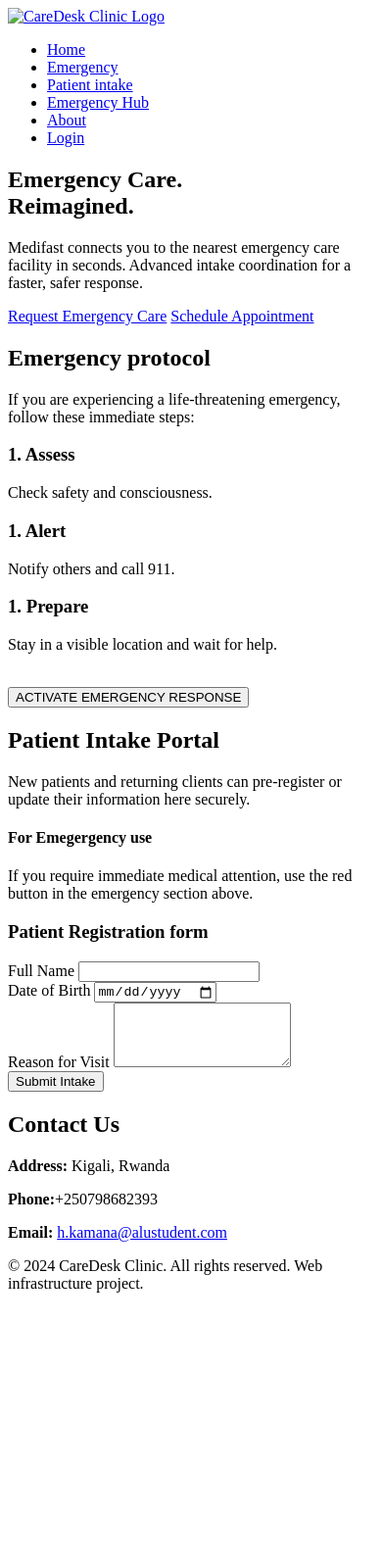
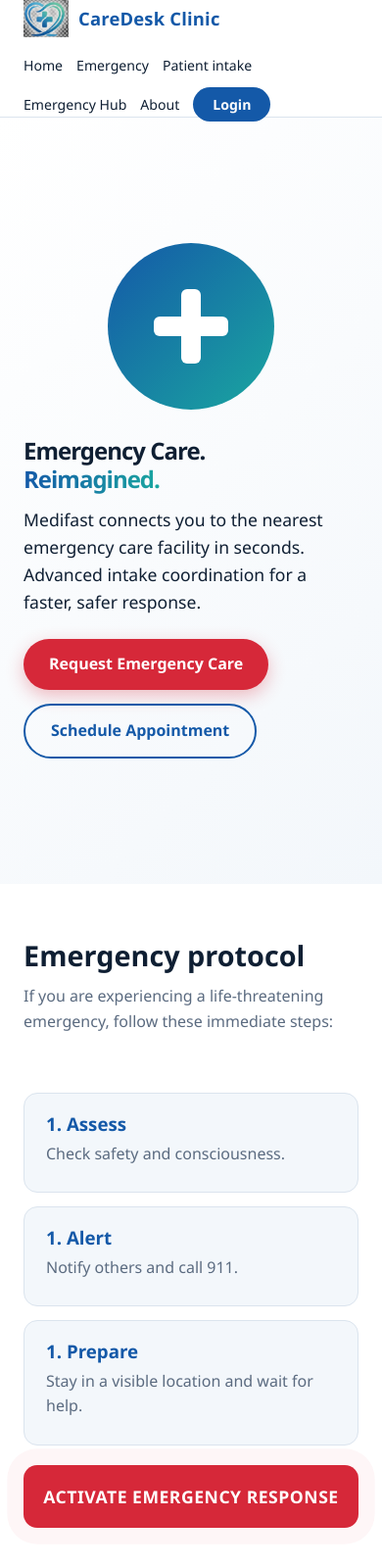
Before and after one commit to honore-lab/caredesk-clinic, a plain HTML site: page index.html in a window 390 px wide. Shown: the top 1600 px of the page at 98% size. Before the commit the page ends 1335 px from the top, so only its background shows below. Drawn offline with nearby package versions, Linux system fonts and the light colour scheme.

Commit message:
Add styles and fix Emergency Hub

```diff
--- a/index.html
+++ b/index.html
@@ -11,7 +11,7 @@
      <nav>
         <div class="container">
             <a href="#home" class="logo">
-                <img src="#" alt="CareDesk Clinic Logo">
+                <img src="caredesklogo.jpeg" alt="CareDesk Clinic Logo">
             </a>
         <ul>
             <li><a href="#home">Home</a></li>
--- a/styles.css
+++ b/styles.css
@@ -0,0 +1,290 @@
+:root{
+    --blue: #1459a8;
+    --blue-dark: #0e3f78;
+    --teal: #1aa6a0;
+    --red: #d62839;
+    --red-dark: #b01d2c;
+    --green: #1f9d63;
+    --bg: #f3f7fb;
+    --surface: #ffffff;
+    --ink: #0f1f33;
+    --muted: #5b6b80;
+    --line: #dbe4ee;
+    --shadow: 0 8px 24px rgba(15, 31, 51, 0.08);
+    --radius: 14px;
+
+}
+
+body.dark {
+    --bg: #0d1626;
+    --surface: #152238;
+    --ink: #e8eef7;
+    --muted: #9fb0cb;
+    --line: #27385266;
+    --blue: #4a9be8;
+    --blue-dark: #7bb6f0;
+    --shadow: 0 8px 24px rgba(0, 0, 0.35);
+}
+
+* { box-sizing: border-box;}
+
+html { scroll-behavior: smooth; scroll-padding-top: 84px;}
+
+body {
+    margin: 0;
+    font-family: "segoe UI", system-ui, -apple-system, Roboto, Arial, sans-serif;
+    line-height: 1.6;
+    color: var(--ink);
+    background: var(--bg);
+}
+
+h1,h2,h3,h4 {line-height: 1.2; margin: 0 0 12px;}
+p { margin: 0 0 12px; }
+a { color: var(--blue); }
+img { max-width: 100%; }
+
+.container {
+    width: 100%; max-width: 1100px;
+    margin-inline: auto; padding-inline: 24px;
+}
+.logo { display: inline-flex; align-items: center; gap: 10px; text-decoration: none; }
+.logo img {
+    width: 239px; height: 131px; max-width: none; flex: none;
+    clip-path: inset(31px 95px 62px 98px);
+    margin: -31px -95px -62px -98px;
+}
+
+.logo::after {
+    content: "CareDesk Clinic";
+    font-weight: 800; font-size: 1.15rem; color: var(--blue); letter-spacing: 0.2px;
+}
+
+nav {
+    position: sticky; top: 0; z-index: 50;
+    background: var(--surface);
+    border-bottom: 1px solid var(--line);
+}
+
+nav > .container {
+    display: flex; align-items: center; justify-content: space-between;
+    min-height: 68px; gap: 16px; flex-wrap: wrap;
+
+}
+nav ul { display: flex; align-items: center; gap: 22px; list-style: none; margin: 0; padding: 0; flex-wrap: wrap;}
+nav ul a{ text-decoration: none; color: var(--ink); font-weight: 500; font-size: 0.95rem;}
+nav ul a:hover { color: var(--blue);}
+
+.btn-login, nav ul a.btn-login {
+    background: var(--blue); color: #fff !important;
+    padding: 8px 20px; border-radius: 999px; font-weight: 600;
+}
+.btn-login:hover { background: var(--blue-dark);}
+
+.dashboard-nav {
+    display: flex; align-items: center; justify-content: space-between;
+    padding: 0 24px; min-height: 68px; gap: 16px; flex-wrap: wrap;
+}
+.dashboard-nav > .container { flex: 1;}
+.logout-btn { color: var(--red) !important; font-weight: 600 !important;}
+.nav-links { display: flex; align-items: center; gap: 10px; flex-wrap: wrap;}
+.nav-btn, #themeToggleBtn {
+    font: inherit; font-size: 0.9rem; font-weight: 600; cursor: pointer;
+    padding: 8px 16px; border-radius: 999px;
+    border: 1px solid var(--line); background: transparent; color: var(--ink);
+
+}
+.nav-btn:hover, #themeToggleBtn:hover { border-color: var(--blue); color: var(--blue);}
+#logoutBtn { color: var(--red);}
+
+#home { background: linear-gradient(135deg, var(--surface) 0%, var(--bg) 100%);}
+.container-hero {
+      width: 100%; max-width: 1100px; margin-inline: auto; padding-inline: 24px;
+  display: grid; grid-template-columns: minmax(0, 1.15fr) minmax(0, 0.85fr); gap: 40px;
+  align-items: center; padding-block: 72px;
+}
+.hero-content h1 { font-size: clamp(2.3rem, 5w, 3.7rem); font-weight: 800; letter-spacing: -1px;}
+.highlight {
+    background: linear-gradient(90deg, var(--blue), var(--teal));
+    -webkit-background-clip: text; background-clip: text; color: transparent;
+}
+.hero-content p { font-size: 1.1rem; columns: var(--muted); max-width: 520px;}
+.hero-btns { display: flex; gap: 14px; flex-wrap: wrap; margin-top: 24px; }
+.btn-main, .btn-sub {
+    display: inline-block; padding: 13px 26px; border-radius: 999px;
+    font-weight: 700; text-decoration: none; transition: 0.15s; background: 0.15s;
+}
+.btn-main { background: var(--red); color: #fff; box-shadow: 0 6px 18px rgba(214, 40, 57, 0.3);}
+.btn-main:hover { background: var(--red-dark); transform: translateY(-2px);}
+.btn-sub { border: 2px solid var(--blue); color: var(--blue);}
+.btn-sub:hover { background: var(--blue); color: #fff; transform: translateY(-2px); }
+
+.hero-image { display: flex; justify-content: center; }
+.pulse-circle {
+    position: relative; width: 240px; height: 240px; border-radius: 50%;
+    background: linear-gradient(135deg, var(--blue), var(--teal));
+    animation: pulse 2.4s ease-out infinite;
+}
+.pulse-circle::before, .pulse-circle::after {
+    content: ""; position: absolute; background: #fff; border-radius: 6px;
+    top: 50%; left: 50%; transform: translate(-50%, -50%);
+}
+.pulse-circle::before { width: 28px; height: 110px; }
+.pulse-circle::after { width: 110px; height: 28px; }
+@keyframes pulse {
+    0% { box-shadow: 0 0 0 0 rgba(26, 166, 160, 0); }
+}
+
+section { padding: 80px 0; }
+section h2 { font-size: clamp(1.8rem, 3.5vw, 2.4rem); }
+#emergency { background: var(--surface); }
+.emergency-layout, .intake-layout, .contact-layout {
+    display: grid; grid-template-columns: 1fr 1.2fr; gap: 48px; align-items: start;
+}
+.emergency-text p, .intake-text p { color: var(--muted); }
+
+.cards-container { display: grid; gap: 14px; }
+.cards-container br { display: none; }
+
+.card {
+    background: var(--surface); border: 1px solid var(--line);
+    border-radius: var(--radius); padding: 20px 22px; box-shadow: var(--shadow);
+}
+.card h3, .card h4 { margin-bottom: 6px; color: var(--blue); }
+.card p { margin: 0 0 6px; color: var(--muted); }
+#emergency .card { background: var(--bg); box-shadow: none; }
+
+.emergency-btn {
+    width: 100%; padding: 18px; margin-top: 6px;
+    font: inherit; font-size: 1.1rem; font-weight: 800; letter-spacing: 0.5px;
+    color: #fff; background: var(--red); border: 0; border-radius: var(--radius);
+    cursor: pointer; animation: alert 1.8s ease-out infinite;
+}
+.emergency-btn:hover { background: var(--red-dark); }
+@keyframes alert {
+    0% { box-shadow: 0 0 0 0 rgba(214, 40, 57, 0.5); }
+    100% { box-shadow: 0 0 0 18px rgba(214, 40, 57, 0); }
+}
+
+.alert-box {
+    margin-top: 20px; padding: 16px 20px;
+    background: rgba(214, 40, 57, 0.08); border-left: 4px solid var(--red);
+    border-radius: 8px;
+}
+.alert-box h4 { color: var(--red); margin-bottom: 4px; }
+.alert-box p { margin: 0; }
+
+.intake-form-box {
+    background: var(--surface); border: 1px solid var(--line);
+    border-radius: var(--radius); padding: 30px; box-shadow: var(--shadow);
+}
+
+.form-group { margin-bottom: 18px; }
+label { display: block; margin-bottom: 6px; font-weight: 600; font-size: 0.92rem; }
+input, textarea, select {
+    width: 100%; padding: 12px 14px; font: inherit; color: var(--ink);
+    background: var(--bg); border: 1px solid var(--line); border-radius: 10px;
+
+}
+input:focus, textarea:focus, select:focus {
+    outline: none; border-color: var(--blue); box-shadow: 0 0 0 3px rgba(20, 89, 168, 0.18);
+}
+textarea { resize: vertical; }
+.submit-btn, .auth-box button {
+    width: 100%; padding: 13px; font: inherit; font-weight: 700; color: #fff;
+    background: var(--blue); border: 0; border-radius: 10px; cursor: pointer;
+    transition: background 0.15s;
+}
+.submit-btn:hover, .auth-box button:hover { background: var(--blue-dark); }
+button:disabled { opacity: 0.6s; cursor: not-allowed;}
+
+#about { background: var(--surface); }
+.contact-layout { grid-template-columns: 1fr; }
+.contact-info p { margin-bottom: 8px; }
+footer { background: #0e1d33; color: #b8c5d9; padding: 26px 0; text-align: center; font-size: 0.9rem; }
+footer .container { display: flex; justify-content: center; }
+footer p {margin: 0; }
+
+.auth-page {
+    min-height: 100vh; display: grip; place-items: center; padding: 24px;
+    background: linear-gradient(135deg, #e6f0fb 0%, #e3f6f4 100%);
+}
+.auth-box {
+    width: min(420px, 100%); background: var(--surface);
+    border-radius: 18px; padding: 36px 32px; box-shadow: 0 20px 50px rgba(15, 31, 51, 0.15);
+}
+.auth-box > div:first-child { display: flex; justify-content: center; margin-bottom: 18px; }
+.auth-box h2 { text-align: center; margin-bottom: 22px; }
+.auth-box form { display: flex; flex-direction: column; gap: 14px;}
+.auth-box p { text-align: center; margin: 20px 0 0; color: var(--muted); font-size: 0.92rem; }
+
+body[data-require] > div { width: min(1100px, calc(100% - 48px)); margin: 32px auto 60px; }
+
+body[data-require="any"] > div > div {
+    background: var(--surface); border: 1px solid var(--line);
+    border-radius: var(--radius); padding: 24px 28px; margin-bottom: 22px; box-shadow: var(--shadow);
+}
+body[data-require="any"] > div > dov:first-child {
+    background: linear-gradient(135deg, var(--blue), var(--teal)); border: 0; color: #fff;
+}
+body[data-require="any"] > div > div:first-child h1 { font-size: clamp(1.6rem, 3.5vw, 2.2rem); }
+body[data-require="any"] > div > div:first-child p { margin: 0; opacity: 0.92; }
+body[data-require="any"] > div > div > div:first-child {
+    display: flex; align-items: center; justify-content: space-between; gap: 12px; margin-bottom: 8px;
+}
+
+body[data-require="any"] > div > div > div:first-child h3 { margin: 0;}
+body[data-require="any"] > div > div > div:first-child span {
+    background: rgba(31, 157, 99, 0.14); color: var(--green);
+    font-size: 0.78rem; font-weight: 700; padding: 4px 12px; border-radius: 999px;
+}
+#advisory-box { display: grid; grid-template-columns: repeat(auto-fit, minmax(190px, 1fr)); gap: 12px; }
+#advisory-box p {
+    margin: 0; padding: 14px 16px; background: var(--bg);
+    border-radius: 10px; border: 1px solid var(--line);
+}
+#advisory-box p:only-child { grid-column: 1/-1; }
+#center-search { margin: 8px 0 18px; }
+#centers-list { display: grid; grid-template-columns: repeat(auto-fill, minmax(250px, 1fr)); gap: 14px;}
+#centers-list > p { grid-column: 1 / -1; color: var(--muted); }
+#centers-list .card a { font-weight: 600; text-decoration: none; }
+#centers-list .card a:hover { text-decoration: underline; }
+
+body[data-require="medical"] > div > h1 { font-size: 2rem; margin-bottom: 22px; }
+#emergencySection, #intakesection {
+    background: var(--surface); border: 1px solid var(--line);
+    border-radius: var(--radius); padding: 24px 26px; margin-bottom: 26px;
+    box-shadow: var(--shadow); overflow-x: auto;
+}
+#emergencySection h2 { color: var(--red); }
+#intakesection h2 { color: var(--blue); }
+table { width: 100%; border-collapse: collapse; min-width: 560px; }
+
+th {
+    text-align: left; font-size: 0.78rem; text-transform: uppercase; letter-spacing: 0.6px;
+    color: var(--muted); padding: 10px 12px; border-bottom: 2px solid var(--line);
+}
+td { padding: 13px 12px; border-bottom: 1px solid var(--line); vertical-align: middle; }
+tbody tr:hover { background: var(--bg); }
+td button {
+    font: inherit; font-size: 0.85rem; font-weight: 600; cursor: pointer;
+    padding: 7px 14px; border-radius: 8px; border: 0; color: #fff; background: var(--green);
+}
+td button:hover { filter: brightness(0.92);}
+
+@media (max-width: 820px) {
+    .container-hero, .emergency-layout, .intake-layout { grid-template-columns: 1fr;}
+    .container-hero { padding: 56px 0,; gap: 28px; }
+    .hero-image { order: -1; }
+    .pulse-circle { width: 170px; height: 170px; }
+    .pulse-circle::before { width: 20px; height: 76px; }
+    .pulse-circle::after { width: 76px; height: 20px; }
+    section { padding: 56px 0; }
+    nav ul { gap: 14px; }
+    nav ul a { font-size: 0.88rem;}
+    .intake-form-box { padding: 22px;}
+}
+
+@media (prefers-reduced-motion: reduce) {
+    * { animation: none !important; transition: none !important; scroll-behavior: auto !important;}
+
+}
```
Also changed, not shown: emergency-hub.js (+45 -25 lines).
